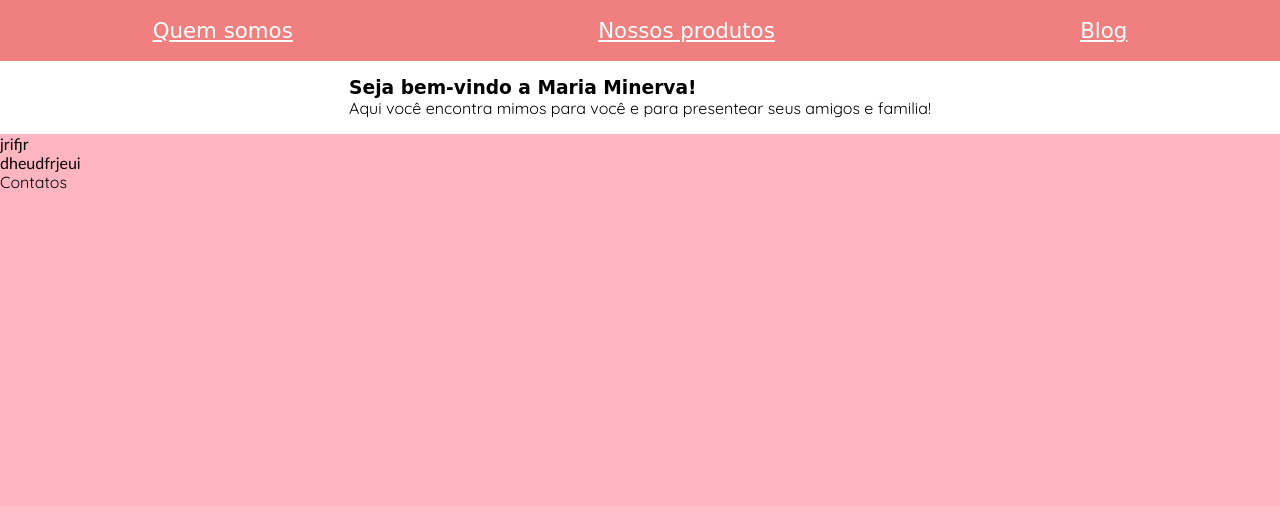
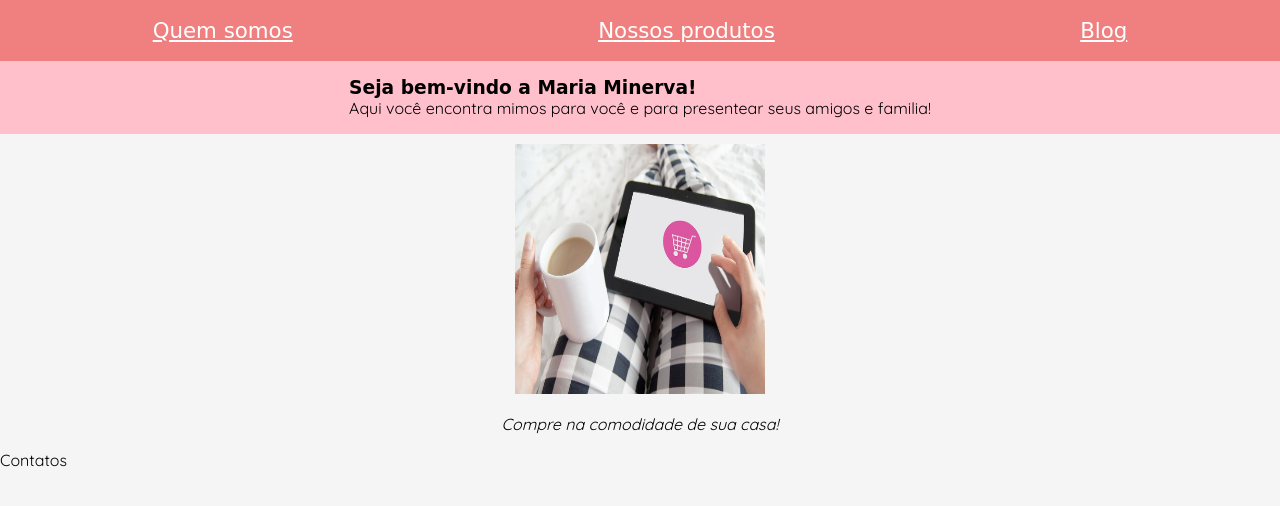
Before and after one commit to fernandaandreia/MariaMinerva, a plain HTML site: page index.html in a window 1280 px wide. Drawn offline with Linux system fonts and the light colour scheme; a web font is replaced by a local one.

Commit message:
Incluir imagem na página index.html

```diff
--- a/index.html
+++ b/index.html
@@ -20,8 +20,11 @@
         <p><b id="SejaBemvindo">Seja bem-vindo a Maria Minerva!</b> <br>
         Aqui você encontra mimos para você e para presentear seus amigos e familia!</p>
         </div>
-    <section>jrifjr</section>
-    <section>dheudfrjeui</section>
+    <section><img src="comprasegura.jpg" alt="Comprar com comodidade" id="imagemsection">
+        <br>
+        <p><i>Compre na comodidade de sua casa!</i></p>
+    </section>
+
     <footer>Contatos</footer>
     </body>
     </html>
--- a/style.css
+++ b/style.css
@@ -1,7 +1,7 @@
 body{
     margin: 0;
-    background-color: LightPink;
-    font-family: 'Gill Sans', 'Gill Sans MT', Calibri, 'Trebuchet MS', sans-serif;
+    background-color: whitesmoke;
+    font-family: 'Quicksand', sans-serif;
 }
 
 header{
@@ -24,7 +24,7 @@ header{
     position: relative;
     /* top: 20px; */
     /* left: 20px; */
-    background-color: white;
+    background-color: pink;
     width: 100vw;
     display: flex;
     justify-content: center;
@@ -35,10 +35,21 @@ header{
     font-family: 'Sniglet', cursive;
 }
 
-p{
+/* p{
     font-family: 'Quicksand', sans-serif;
 }
 
 footer{
     font-family: 'Quicksand', sans-serif;
+} */
+
+section{
+    text-align: center;
 }
+#imagemsection{
+    margin-top: 10px;
+    width: 250px;
+    height: 250px;
+    position: relative;
+
+}
```
Also changed, not shown: comprasegura.jpg (added), debit-card.png (added), sale-tag_4460x4460.jpg (added).
